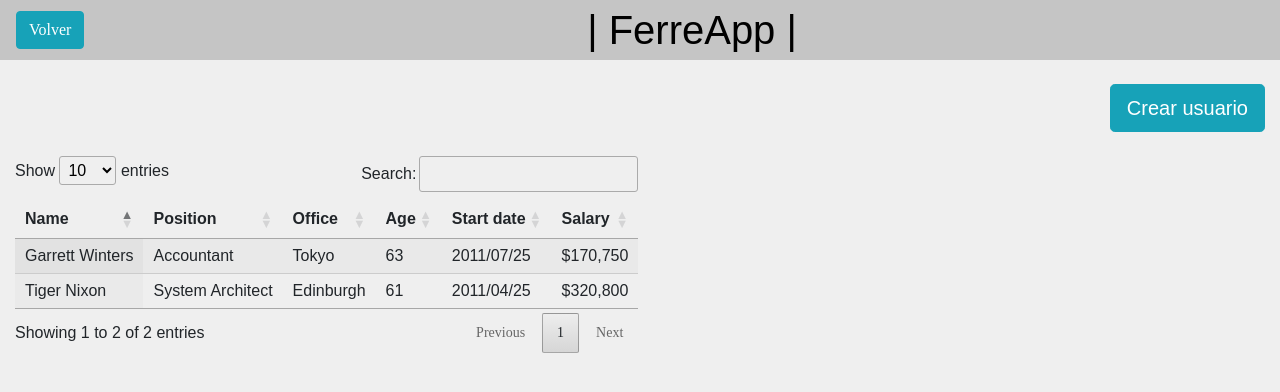
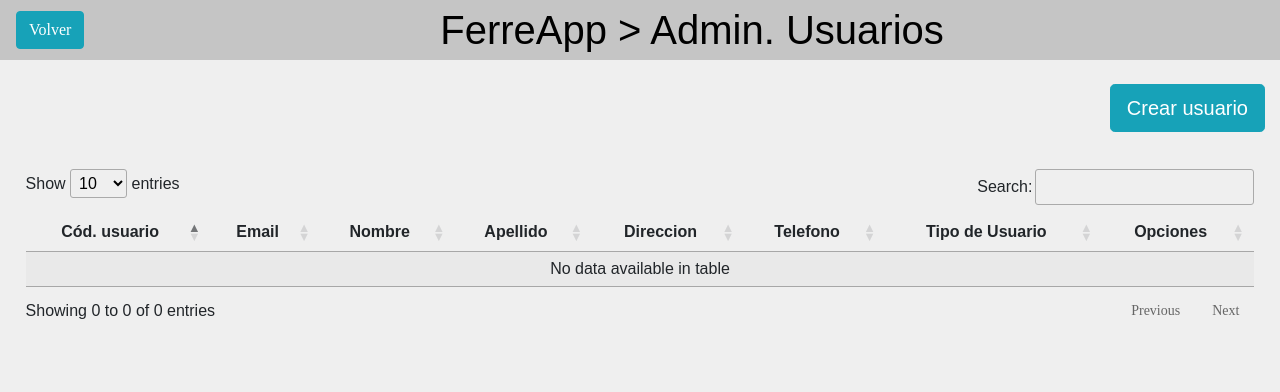
Before and after one commit to sebasgarci99dev/ferreApp, a PHP site: page /vistas/adminUsuarios/adminUsuarios.php in a window 1280 px wide. Shown: the top 392 px of the page. Run offline with PHP 8.4, Linux system fonts and the light colour scheme; the visitor is signed in with stand-in values (Sample User, id 1); data that the repository does not hold is empty; some libraries are stand-ins or nearby versions; some web fonts are replaced.

Commit message:
CRUD Usuarios
v1.0.3

```diff
--- a/librerias/css/main.css
+++ b/librerias/css/main.css
@@ -88,7 +88,8 @@ textarea {
 }
 
 textarea:focus, input:focus {
-  border-color: transparent !important;
+  /*border-color: transparent !important;*/
+  border-color: #17a2b896 !important;
 }
 
 input:focus::-webkit-input-placeholder { color:transparent; }
--- /dev/null
+++ b/server/Clases/cargarUsuarios.php
@@ -0,0 +1,35 @@
+<?php
+	// Inactivación de mensajes de PHP
+	error_reporting(E_ALL);
+    ini_set('display_errors', false);
+    ini_set('display_startup_errors', false);
+    ini_set('max_execution_time', 0);
+
+    // Llamamos a la conexion
+	require_once('conexion.php');
+
+	// Consulta a la BD
+	$consulta = "
+		SELECT
+			u.idUsuario,
+			u.Email,
+			u.Nombre,
+			u.Apellido,
+			u.Direccion,
+			u.Telefono,
+			tp.tipoUsuario
+		FROM usuario u
+		JOIN tipo_usuario tp
+			ON tp.idTipoUsuario = u.idTipoUsuario
+		WHERE u.borrado = 0;";
+	$resultado = mysqli_query($conexion, $consulta) or die('no se consulto el usuario');
+
+	// Recorremos a los usuarios
+	while($data = mysqli_fetch_assoc($resultado)) {
+		$datos["data"][] = $data;
+	}
+
+	// Retornamos la info a la tabla
+	echo json_encode($datos);
+
+?>
--- a/server/Clases/registro.php
+++ b/server/Clases/registro.php
@@ -39,8 +39,6 @@
 	$user = mysqli_fetch_array($resultado);
 
 	if($user['0'] != "") {
-		session_start();
-		$_SESSION['usuario'] = $user;
 		echo "0";
 	}else {
 		echo "1";
--- a/vistas/adminUsuarios/adminUsuarios.php
+++ b/vistas/adminUsuarios/adminUsuarios.php
@@ -9,13 +9,14 @@
 
 <html>
 	<head>
-		<title>BarberApp</title>
+		<title>FerreApp</title>
 		<meta charset="UTF-8">
 		<meta name="viewport" content="width=device-width, initial-scale=1">
 		<link rel="icon" type="image/png" href="../../librerias/images/icons/favicon.ico"/>
 		<link rel="stylesheet" type="text/css" href="../../librerias/js/bootstrap/css/bootstrap.min.css">
 		<link rel="stylesheet" type="text/css" href="../../librerias/fonts/font-awesome-4.7.0/css/font-awesome.min.css">
 		<link rel="stylesheet" type="text/css" href="../../librerias/css/main.css">
+		<link rel="stylesheet" href="https://cdnjs.cloudflare.com/ajax/libs/font-awesome/5.15.1/css/all.min.css" integrity="sha512-+4zCK9k+qNFUR5X+cKL9EIR+ZOhtIloNl9GIKS57V1MyNsYpYcUrUeQc9vNfzsWfV28IaLL3i96P9sdNyeRssA==" crossorigin="anonymous" />
 		<link rel="stylesheet" type="text/css" href="https://cdn.datatables.net/1.10.22/css/jquery.dataTables.css">
 	</head>
 	<style type="text/css">
@@ -56,6 +57,15 @@
 			position: absolute;
 			bottom: 2rem;
 		}
+
+		.contenedorTabla {
+			padding: 1% 2%;
+		}
+
+		#tablaUsuarios tbody td,
+		#tablaUsuarios thead th {
+		    text-align: center;
+		}
 	</style>
 <body>
 	<div class="sidebar-menu">
@@ -64,51 +74,77 @@
 		    	<button class="btn btn-info" id="volverMenu" type="button"> Volver </button>
 	    	</a>
 	    	<div class="col-11 d-flex justify-content-center" style="color: black;">
-	    		<h1> | FerreApp | </h1>
+	    		<h1> FerreApp > Admin. Usuarios</h1>
 	    	</div>
 	  	</nav>
 	</div>
 	<br>
 	<div class="col-lg-12 col-12 d-flex flex-row-reverse">
-		<button class="btn btn-lg btn-info" id="btnCrearUsuario">Crear usuario</button>
+		<button class="btn btn-lg btn-info" id="btnCrearUsuario" data-toggle="modal" data-target="#modalUsuario">Crear usuario</button>
 	</div>
 	<br>
-	<div class="col-lg-12 d-flex w-100">
+	<div class="col-lg-12 w-100 contenedorTabla">
 		<table id="tablaUsuarios" class="display" style="width:100%">
 	        <thead>
 	            <tr>
-	                <th>Name</th>
-	                <th>Position</th>
-	                <th>Office</th>
-	                <th>Age</th>
-	                <th>Start date</th>
-	                <th>Salary</th>
+	                <th>Cód. usuario</th>
+					<th>Email</th>
+					<th>Nombre</th>
+					<th>Apellido</th>
+					<th>Direccion</th>
+					<th>Telefono</th>
+					<th>Tipo de Usuario</th>
+					<th>Opciones</th>
 	            </tr>
 	        </thead>
 	        <tbody>
-	            <tr>
-	                <td>Tiger Nixon</td>
-	                <td>System Architect</td>
-	                <td>Edinburgh</td>
-	                <td>61</td>
-	                <td>2011/04/25</td>
-	                <td>$320,800</td>
-	            </tr>
-	            <tr>
-	                <td>Garrett Winters</td>
-	                <td>Accountant</td>
-	                <td>Tokyo</td>
-	                <td>63</td>
-	                <td>2011/07/25</td>
-	                <td>$170,750</td>
-	            </tr>
 	        </tbody>
 	    </table>
 	</div>
+
+	<!-- Modal de Creacion de usuarios -->
+	<!-- Modal -->
+	<div class="modal fade" id="modalUsuario" tabindex="-1" role="dialog" aria-labelledby="modalUsuarioLabel" aria-hidden="true">
+	  	<div class="modal-dialog" role="document">
+	    	<div class="modal-content">
+	      		<div class="modal-header">
+	        		<h5 class="modal-title tituloModalCrear" id="titulo">Crear usuario</h5>
+	        		<h5 class="d-none modal-title tituloModalEditar" id="titulo">Editar usuario</h5>
+	        		<button type="button" class="close" data-dismiss="modal" aria-label="Close">
+	          			<span aria-hidden="true">&times;</span>
+	        		</button>
+	      		</div>
+	      		<div class="modal-body">
+	        		<input type="email" id="email" name="email" class="form-control" placeholder="Email" required>
+					<br>
+					<input type="password" id="pass" name="contrasena" class="form-control" placeholder="Contraseña" required>
+					<br>
+					<input type="text" id="nombre" name="nombre" class="form-control" placeholder="Nombre" required>
+					<br>
+					<input type="text" id="apellido" name="apellido" class="form-control" placeholder="Apellido" required>
+					<br>
+					<input type="area" id="direccion" name="direccion" class="form-control" placeholder="Dirección" required>
+					<br>
+					<input type="number" id="telefono" name="telefono" class="form-control" placeholder="Teléfono" required>
+					<br>
+					<input type="text" id="tipoUsuario" name="tipoUsuario" value="2" hidden>
+	      		</div>
+	      		<div class="modal-footer">
+	        		<button type="button" class="btn btn-secondary btnCerrarModal" data-dismiss="modal">Cerrar</button>
+	        		<button type="button" class="btn btn-info d-none" id="btnEditarUsuario">Editar usuario</button>
+	        		<button type="button" class="btn btn-info" id="btnRegistrarUsuario">Crear usuario</button>
+	      		</div>
+	    	</div>
+	  	</div>
+	</div>
+
 	<script src="../../librerias/js/jquery/jquery-3.2.1.min.js"></script>
 	<script src="../../librerias/js/bootstrap/js/popper.js"></script>
 	<script src="../../librerias/js/bootstrap/js/bootstrap.min.js"></script>
+	<script src="https://use.fontawesome.com/releases/v5.15.1/js/all.js" data-auto-replace-svg="nest"></script>
 	<script type="text/javascript" charset="utf8" src="https://cdn.datatables.net/1.10.22/js/jquery.dataTables.js"></script>
+	<script src="https://unpkg.com/sweetalert/dist/sweetalert.min.js"></script>
+
 	<script src="index.js"></script>
 </body>
 
--- a/vistas/adminUsuarios/index.js
+++ b/vistas/adminUsuarios/index.js
@@ -1,7 +1,250 @@
+var idUsuario;
 $(document).ready(function() {
-	iniciarTablaUsuarios();
+	iniciarTablaUsuarios(function() {
+
+	});
 });
 
-function iniciarTablaUsuarios() {
-	$("#tablaUsuarios").DataTable()
+// Evento para crear un usuario
+$("#btnRegistrarUsuario").on("click", function(e) {
+	var email 			= $("#email").val();
+	var pass 			= $("#pass").val();
+	var nombre 			= $("#nombre").val();
+	var apellido 		= $("#apellido").val();
+	var direccion 		= $("#direccion").val();
+	var telefono 		= $("#telefono").val();
+	var tipoUsuario 	= $("#tipoUsuario").val();
+
+	var data = new FormData();
+	data.append('email', email);
+	data.append('pass', pass);
+	data.append('nombre', nombre);
+	data.append('apellido', apellido);
+	data.append('direccion', direccion);
+	data.append('telefono', telefono);
+	data.append('tipoUsuario', tipoUsuario);
+
+	// Servicio web
+    var solicitud = new XMLHttpRequest();
+    solicitud.open("POST", "../../server/Clases/registro.php", true);
+    solicitud.send(data);
+
+    solicitud.onreadystatechange = function() {
+        if(solicitud.readyState == 4) {
+        	var respuesta = solicitud.responseText;
+        	if(respuesta == 0) {
+        		swal({
+        			title: "FerreApp",
+        			text: "Usuario creado correctamente!.",
+        			icon: "success"
+        		}).then(function() {
+        			recargarTablaUsuarios(function() {
+        				$("#modalUsuario").modal('hide');
+        				limpiarModalUsuario(function() {
+
+        				});
+        			});
+        		});
+        	} else {
+        		swal(
+        			"FerreApp",
+        			"Hubo un problema con la creación del usuario, comuniquese con el administrador.",
+        			"error"
+        		);
+        	}
+        }
+    }
+});
+
+// Evento para editar el usuario
+$("#btnEditarUsuario").on("click", function(e) {
+	var email 			= $("#email").val();
+	var nombre 			= $("#nombre").val();
+	var apellido 		= $("#apellido").val();
+	var direccion 		= $("#direccion").val();
+	var telefono 		= $("#telefono").val();
+
+	var data = new FormData();
+	data.append('idUsuario', idUsuario);
+	data.append('email', email);
+	data.append('nombre', nombre);
+	data.append('apellido', apellido);
+	data.append('direccion', direccion);
+	data.append('telefono', telefono);
+
+	// Servicio web
+    var solicitud = new XMLHttpRequest();
+    solicitud.open("POST", "../../server/Clases/editarUsuario.php", true);
+    solicitud.send(data);
+
+    solicitud.onreadystatechange = function() {
+        if(solicitud.readyState == 4) {
+        	var respuesta = solicitud.responseText;
+        	if(respuesta == 0) {
+        		swal({
+        			title: "FerreApp",
+        			text: "Usuario editado correctamente!.",
+        			icon: "success"
+        		}).then(function() {
+        			recargarTablaUsuarios(function() {
+        				$("#modalUsuario").modal('hide');
+        				limpiarModalUsuario(function() {
+        				});
+        			});
+        		});
+        	} else {
+        		swal(
+        			"FerreApp",
+        			"Hubo un problema con la edición del usuario, comuniquese con el administrador.",
+        			"error"
+        		);
+        	}
+        }
+    }
+});
+
+// Cuando el modal de usuarios se cierre, se limpian los campos
+$("#modalUsuario").on("hidden.bs.modal", function (e) {
+    limpiarModalUsuario(function() {
+    	$("#pass").removeClass('d-none');
+		$("#tipoUsuario").removeClass('d-none');
+		$("#btnRegistrarUsuario").removeClass('d-none');
+		$(".tituloModalCrear").removeClass('d-none');
+		$(".tituloModalEditar").addClass('d-none');
+		$("#btnEditarUsuario").addClass('d-none');
+    });
+});
+
+// Funcion para editar usuario
+$(document).on('click', '.editarUsuario', function() {
+
+	idUsuario = $(this).data('id');
+
+	var data = new FormData();
+	data.append('idUsuario', idUsuario);
+
+	// Servicio web
+    var solicitud = new XMLHttpRequest();
+    solicitud.open("POST", "../../server/Clases/cargarUsuario.php", true);
+    solicitud.send(data);
+
+    solicitud.onreadystatechange = function() {
+        if(solicitud.readyState == 4) {
+        	var usuario = JSON.parse(solicitud.responseText);
+
+        	$("#email").val(usuario.Email);
+			$("#nombre").val(usuario.Nombre);
+			$("#apellido").val(usuario.Apellido);
+			$("#direccion").val(usuario.Direccion);
+			$("#telefono").val(usuario.Telefono);
+
+			$("#pass").addClass('d-none');
+			$("#tipoUsuario").addClass('d-none');
+			$("#btnRegistrarUsuario").addClass('d-none');
+			$(".tituloModalCrear").addClass('d-none');
+			$(".tituloModalEditar").removeClass('d-none');
+			$("#btnEditarUsuario").removeClass('d-none');
+
+			$("#modalUsuario").modal('show')
+        }
+    }
+});
+
+// Funcion para eliminar un usuario
+$(document).on('click', '.eliminarUsuario', function() {
+
+	idUsuario = $(this).data('id');
+
+	swal({
+	  	title: "FerreApp",
+	  	text: "Estas seguro de eliminar el usuario con código: "+idUsuario,
+	  	icon: "warning",
+	  	buttons: true,
+	  	dangerMode: true,
+	})
+	.then((event) => {
+  		if (event) {
+	    	var data = new FormData();
+			data.append('idUsuario', idUsuario);
+
+			// Servicio web
+		    var solicitud = new XMLHttpRequest();
+		    solicitud.open("POST", "../../server/Clases/eliminarUsuario.php", true);
+		    solicitud.send(data);
+
+		    solicitud.onreadystatechange = function() {
+		        if(solicitud.readyState == 4) {
+		        	var respuesta = JSON.parse(solicitud.responseText);
+		        	if(respuesta == 0) {
+		        		swal({
+		        			title: "FerreApp",
+		        			text: "Usuario eliminado correctamente!.",
+		        			icon: "success"
+		        		}).then(function() {
+		        			recargarTablaUsuarios(function() {
+		        				limpiarModalUsuario(function() {
+		        				});
+		        			});
+		        		});
+		        	} else {
+		        		swal(
+		        			"FerreApp",
+		        			"Hubo un problema con la eliminación del usuario, comuniquese con el administrador.",
+		        			"error"
+		        		);
+		        	}
+		        }
+		    }
+	  	}
+	});
+});
+
+function iniciarTablaUsuarios(callback) {
+
+    $("#tablaUsuarios").DataTable({
+    	"ajax" : {
+    		"method" : "POST",
+    		"url" : "../../server/Clases/cargarUsuarios.php"
+    	},
+        "columns": [
+            {"data" : "idUsuario"},
+			{"data" : "Email"},
+			{"data" : "Nombre"},
+			{"data" : "Apellido"},
+			{"data" : "Direccion"},
+			{"data" : "Telefono"},
+			{"data" : "tipoUsuario"},
+			{"data"	: "idUsuario",
+				render : function(data, type, row) {
+					var html = '<i id="editUsuario" data-id='+data+' class="far fa-edit fa-2x editarUsuario" ></i>';
+						html += ' | '
+						html += '<i class="far fa-trash-alt fa-2x eliminarUsuario" data-id='+data+'></i>'
+					return html;
+				}
+			}
+        ],
+        "language": {
+            "url": "//cdn.datatables.net/plug-ins/9dcbecd42ad/i18n/Spanish.json"
+        }
+    });
+
+	callback();
 }
+
+function recargarTablaUsuarios(callback) {
+	$("#tablaUsuarios").DataTable().ajax.reload();
+	callback();
+}
+
+function limpiarModalUsuario(callback) {
+	// Limpiamos los datos del modal
+	$("#email").val("");
+	$("#pass").val("");
+	$("#nombre").val("");
+	$("#apellido").val("");
+	$("#direccion").val("");
+	$("#telefono").val("");
+	$("#tipoUsuario").val("");
+
+	callback();
+}
--- a/vistas/principal.php
+++ b/vistas/principal.php
@@ -9,7 +9,7 @@
 
 <html>
 	<head>
-		<title>BarberApp</title>
+		<title>FerreApp</title>
 		<meta charset="UTF-8">
 		<meta name="viewport" content="width=device-width, initial-scale=1">
 		<link rel="icon" type="image/png" href="../librerias/images/icons/favicon.ico"/>
```
Also changed, not shown: index.php (+0 -7 lines), server/Clases/cargarUsuario.php (added, +33 -0 lines), server/Clases/editarUsuario.php (added, +37 -0 lines), server/Clases/eliminarUsuario.php (added, +29 -0 lines).
